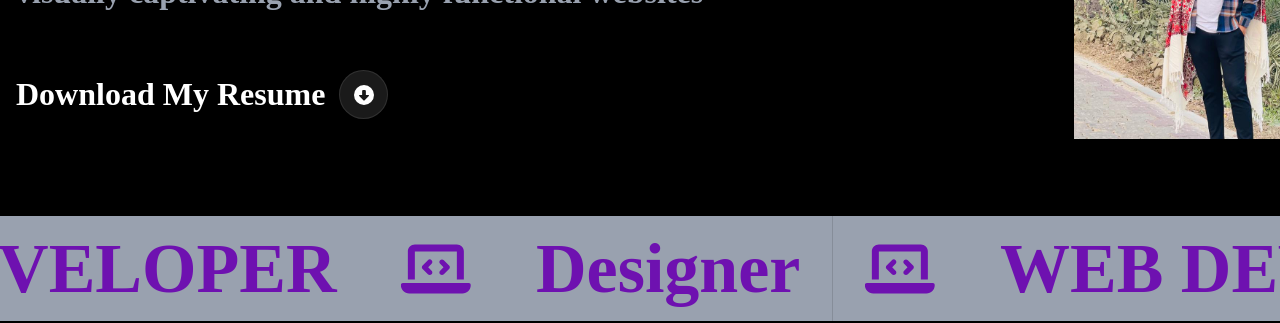
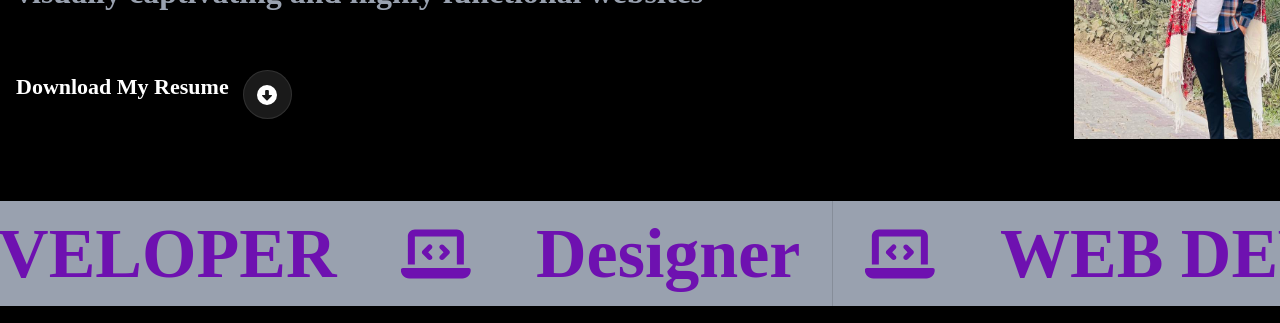
Before and after one commit to nabilislam11/portfolio, a React (Vite) app: page / in a window 1280 px wide. Shown: the part 437-760 px from the top of the page. Built offline with nearby package versions, Linux system fonts and the light colour scheme; a web font is replaced by a local one.

Commit message:
resume size fixed

```diff
--- a/src/pages/Home.jsx
+++ b/src/pages/Home.jsx
@@ -41,7 +41,7 @@ const Home = () => {
 
             </div>
             <div className="flex gap-x-3.5 group ">
-              <p className='font-primary  font-bold  text-[32px] text-white pb-[98px] '>Download My Resume</p>
+              <p className='font-primary  font-semibold   text-[22px] text-white pb-[98px] '>Download My Resume</p>
               <div className="w-[49px] h-[49px] rounded-full  group-hover:bg-purple-800  bg-white/10 border border-white/10  flex items-center justify-center text-white ' ">
               <a href=""><FaCircleDown size={20} /></a>
               </div>
```
